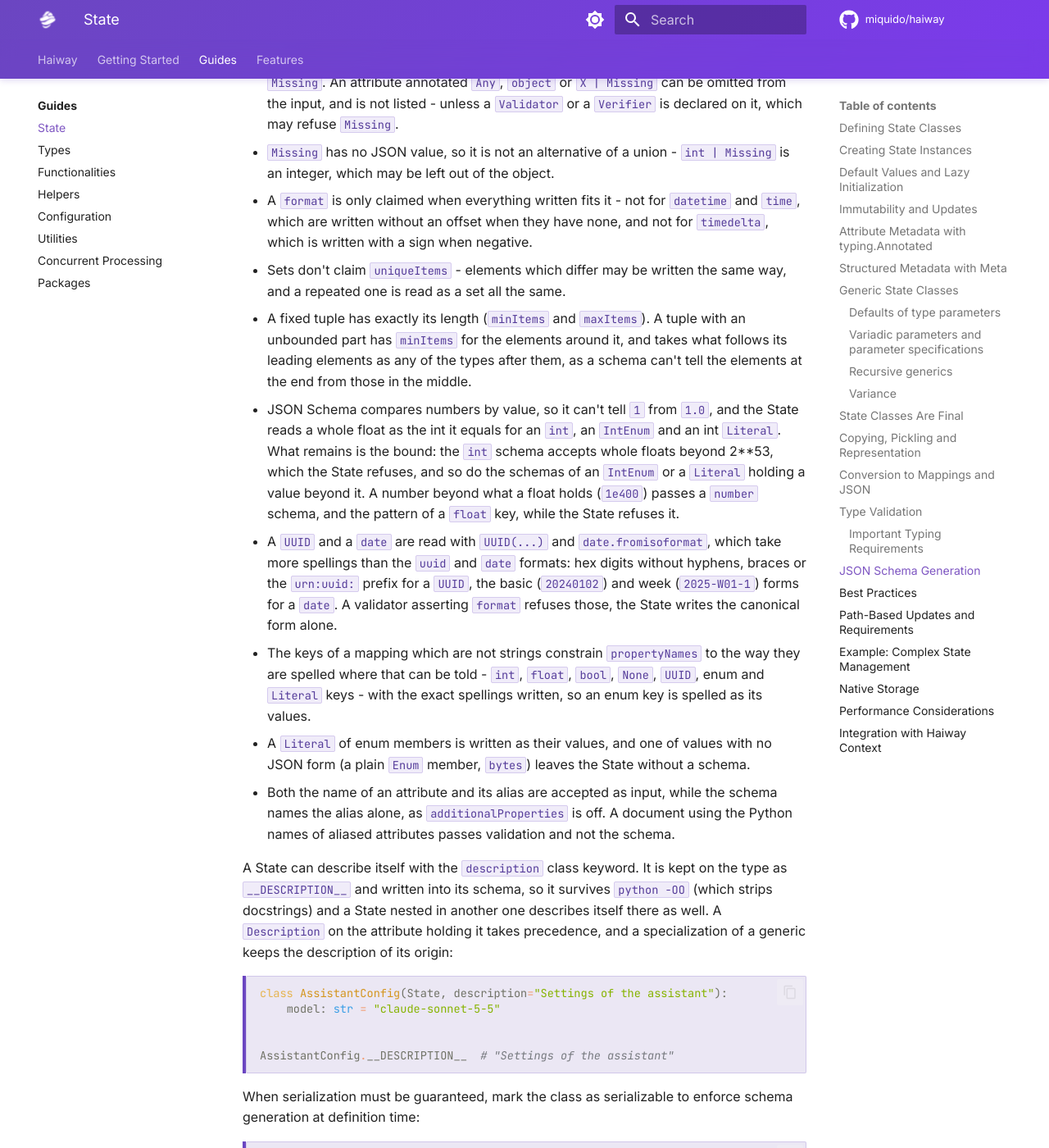
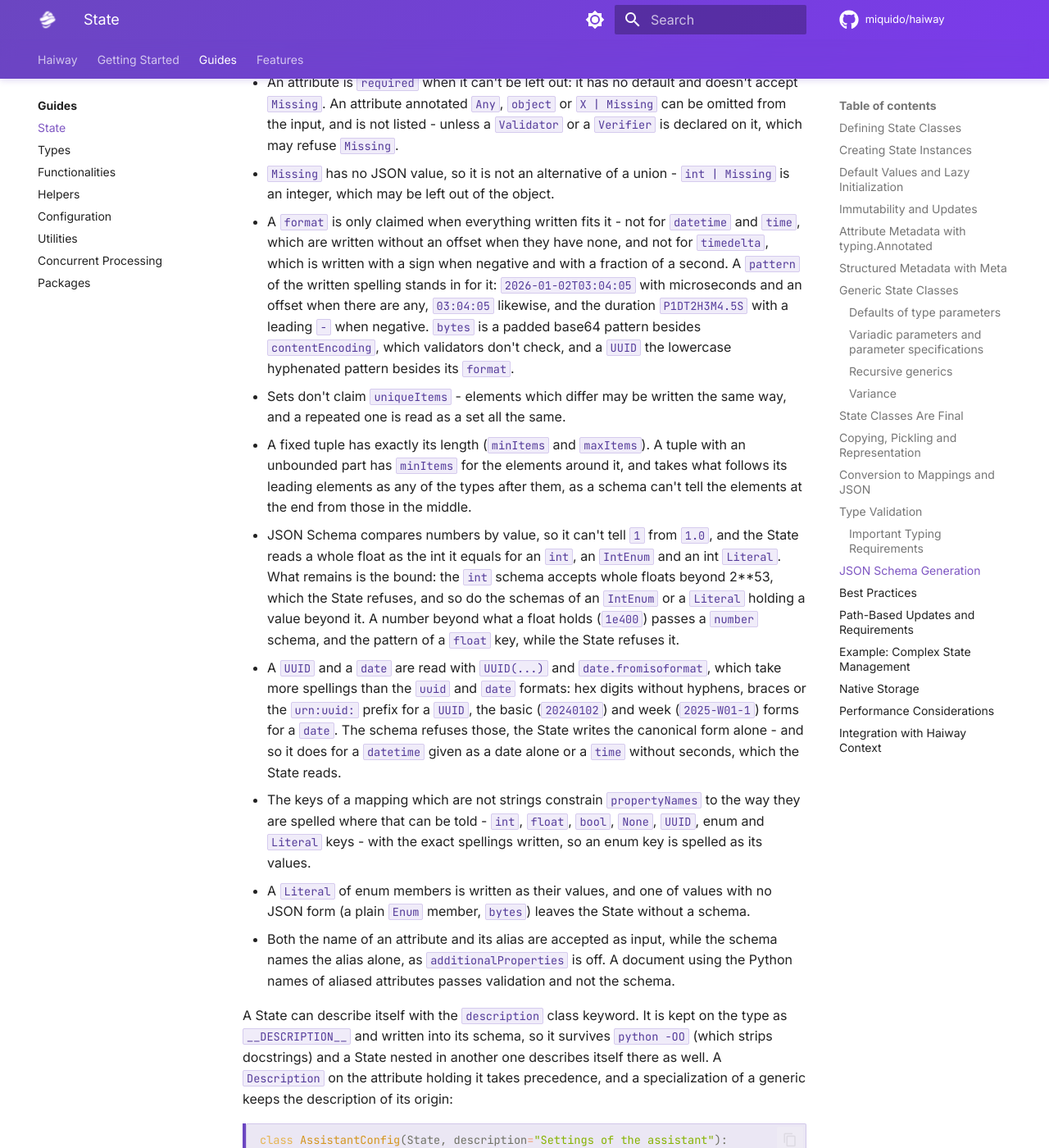
Before and after one commit to miquido/haiway, an MkDocs documentation site: the page built from docs/guides/state.md, in a window 1280 px wide and 1400 px high, scrolled down 15847 px. Shown: the whole window at 82% size. Built offline with MkDocs 1.6.1 and Material for MkDocs 9.7.7, drawn with Linux system fonts in a browser that asks for light colours; comment, search, counter and statistics services are not loaded; some of the changed text lies outside the part shown.

Commit message:
Add written-form patterns to datetime, time, timedelta, bytes and UUID schemas
No standard format fits every spelling written for datetime, time and
timedelta, so a pattern of the exact written form stands in. bytes gets a
padded base64 pattern besides contentEncoding, UUID the lowercase hyphenated
pattern besides its format. Decoding is unchanged.

Co-Authored-By: Claude Opus 5.5 <noreply@anthropic.com>

````diff
--- a/docs/guides/state.md
+++ b/docs/guides/state.md
@@ -661,13 +661,14 @@ schema = Invoice.json_schema(indent=2)
 ```
 
 Besides the primitives, the schema covers the standard value types: `UUID` and `date` (strings with
-a `format`), `datetime`, `time`, `timedelta` and `Path` (plain strings), `bytes` (a base64 string,
-`contentEncoding`) and sets (arrays). A `timedelta` is spelled as an ISO 8601 duration such as
-`P1DT2H3M4.5S`, with a leading `-` when negative; years and months are refused because their length
-depends on the calendar date. Aliases and descriptions propagate into the schema automatically, and
-any custom `Specification` overrides are respected. If a State cannot be represented as JSON Schema
-(for example, when it holds callables), `json_schema(required=True)` raises a `TypeError` so you can
-detect unsupported shapes early.
+a `format`), `datetime`, `time` and `timedelta` (strings with a `pattern` of their spelling), `Path`
+(a plain string), `bytes` (a base64 string, `contentEncoding` and a `pattern`) and sets (arrays). A
+`timedelta` is spelled as an ISO 8601 duration such as `P1DT2H3M4.5S`, with a leading `-` when
+negative; years and months are refused because their length depends on the calendar date. Aliases
+and descriptions propagate into the schema automatically, and any custom `Specification` overrides
+are respected. If a State cannot be represented as JSON Schema (for example, when it holds
+callables), `json_schema(required=True)` raises a `TypeError` so you can detect unsupported shapes
+early.
 
 The schema is strict: it describes the form the State writes, regardless of what decoding is lenient
 about. It accepts every document the State writes, and refuses what the State refuses wherever JSON
@@ -686,7 +687,11 @@ enum lists its values alone. What it leaves unsaid is on purpose:
   integer, which may be left out of the object.
 - A `format` is only claimed when everything written fits it - not for `datetime` and `time`, which
   are written without an offset when they have none, and not for `timedelta`, which is written with
-  a sign when negative.
+  a sign when negative and with a fraction of a second. A `pattern` of the written spelling stands
+  in for it: `2026-01-02T03:04:05` with microseconds and an offset when there are any, `03:04:05`
+  likewise, and the duration `P1DT2H3M4.5S` with a leading `-` when negative. `bytes` is a padded
+  base64 pattern besides `contentEncoding`, which validators don't check, and a `UUID` the lowercase
+  hyphenated pattern besides its `format`.
 - Sets don't claim `uniqueItems` - elements which differ may be written the same way, and a repeated
   one is read as a set all the same.
 - A fixed tuple has exactly its length (`minItems` and `maxItems`). A tuple with an unbounded part
@@ -701,7 +706,8 @@ enum lists its values alone. What it leaves unsaid is on purpose:
 - A `UUID` and a `date` are read with `UUID(...)` and `date.fromisoformat`, which take more
   spellings than the `uuid` and `date` formats: hex digits without hyphens, braces or the
   `urn:uuid:` prefix for a `UUID`, the basic (`20240102`) and week (`2025-W01-1`) forms for a
-  `date`. A validator asserting `format` refuses those, the State writes the canonical form alone.
+  `date`. The schema refuses those, the State writes the canonical form alone - and so it does for a
+  `datetime` given as a date alone or a `time` without seconds, which the State reads.
 - The keys of a mapping which are not strings constrain `propertyNames` to the way they are spelled
   where that can be told - `int`, `float`, `bool`, `None`, `UUID`, enum and `Literal` keys - with
   the exact spellings written, so an enum key is spelled as its values.
````
Also changed, not shown: CHANGELOG.md (+6 -0 lines), 3 other files.
